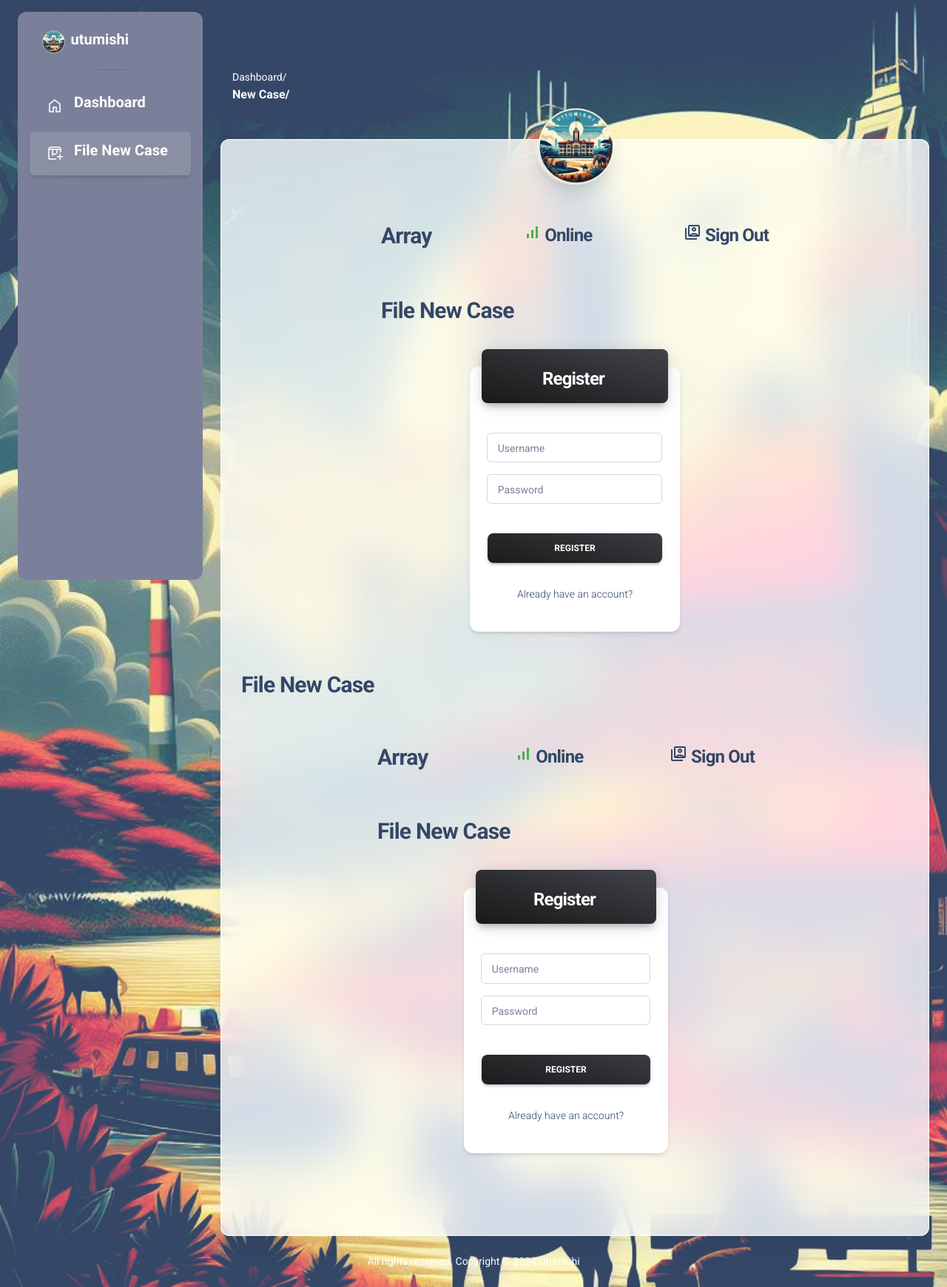
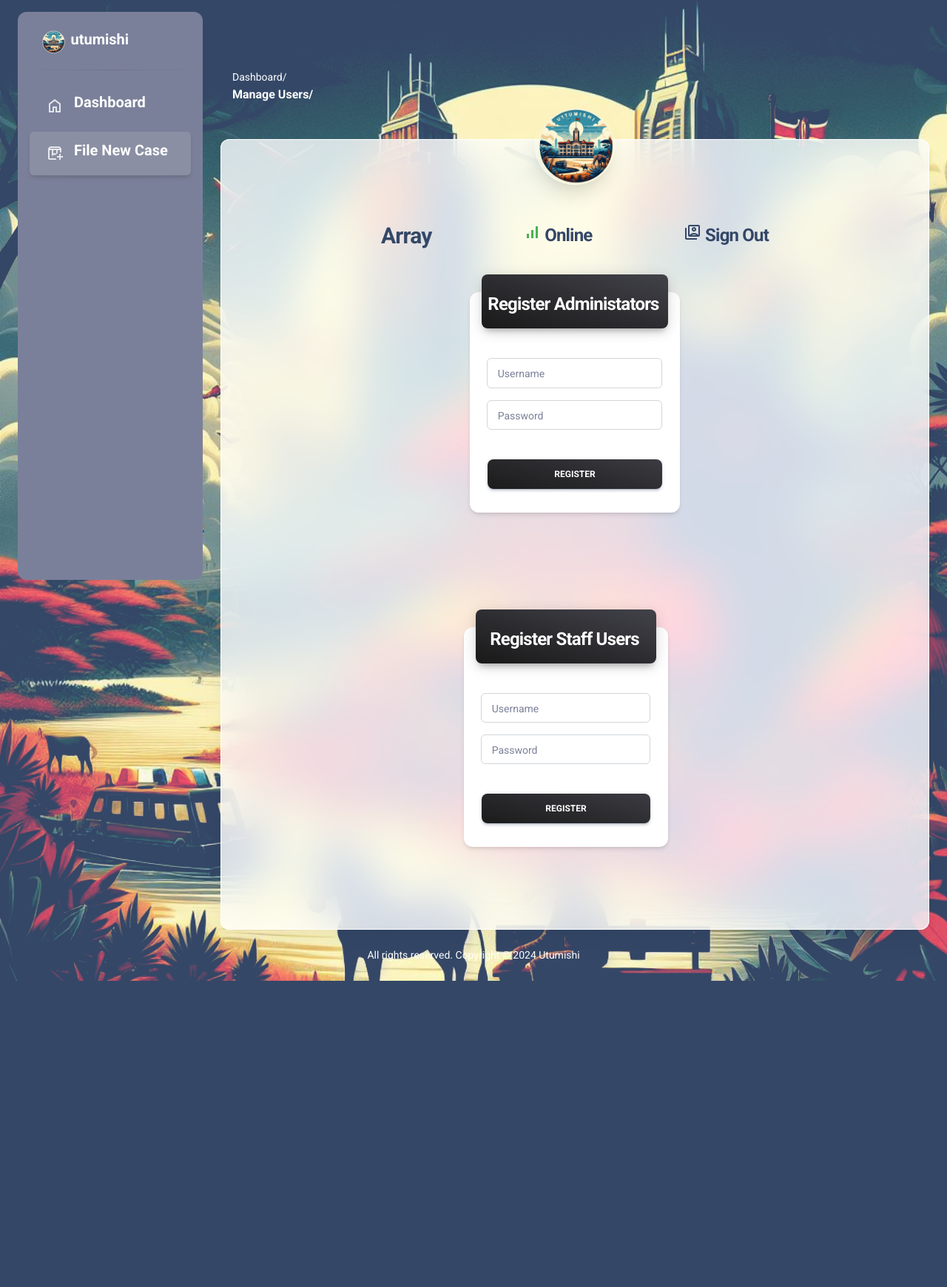
Before and after one commit to iamnotnato/Utumishi, a PHP site: page /app/dashboard/createuser in a window 1280 px wide. Shown: the whole page at 74% size. After the commit the page ends 1326 px from the top, so only its background shows below. Run offline with PHP 8.4, Linux system fonts and the light colour scheme; the visitor is signed in with stand-in values (Sample User, id 1).

Commit message:
fix : minor fixes

```diff
--- a/app/dashboard/createuser.php
+++ b/app/dashboard/createuser.php
@@ -98,7 +98,7 @@ else
           <ol class="breadcrumb bg-transparent mb-0 pb-0 pt-1 px-0 me-sm-6 me-5">
             <li class="breadcrumb-item text-sm text-white active" aria-current="page">Dashboard/</li>
           </ol>
-          <h6 class="font-weight-bolder text-white mb-0">New Case/</h6>
+          <h6 class="font-weight-bolder text-white mb-0">Manage Users/</h6>
         </nav>
         <div class="collapse navbar-collapse mt-sm-0 mt-2 me-md-0 me-sm-4" id="navbar">
           <div class="ms-md-auto pe-md-3 d-flex align-items-center">
@@ -147,14 +147,6 @@ else
                </div>
 
                 </div>
-
-
-                <br>
-                <br>
-                <div class="d-flex justify-content-between align-items-center mb-2">
-                  <h3 class="mb-0">File New Case</h3>
-                </div>
-
               </div>
 
 
@@ -169,7 +161,7 @@ else
                     <div class="card z-index-0 fadeIn3 fadeInBottom">
                         <div class="card-header p-0 position-relative mt-n4 mx-3 z-index-2">
                             <div class="bg-gradient-dark shadow-dark border-radius-lg py-3 pe-1">
-                                <h4 class="text-white font-weight-bolder text-center mt-2 mb-0">Register</h4>
+                                <h4 class="text-white font-weight-bolder text-center mt-2 mb-0">Register Administators</h4>
 
                             </div>
                         </div>
@@ -177,7 +169,7 @@ else
                             <form role="form" action="" method="post" class="text-start">
                                 <div class="input-group input-group-outline my-3">
                                     <label class="form-label">Username</label>
-                                    <input type="text" class="form-control" name="user">
+                                    <input type="text" class="form-control" name="email">
                                 </div>
                                 <div class="input-group input-group-outline mb-3">
                                     <label class="form-label">Password</label>
@@ -187,28 +179,24 @@ else
                                 <div class="text-center">
                                     <button type="submit" value="Login" name="submit" class="btn bg-gradient-dark w-100 my-4 mb-2">Register</button>
                                 </div>
-                                <p class="mt-4 text-sm text-center"><a href="sign-in.php">
-                                    Already have an account?
-                                  </a>
-                                </p>
+
                             </form>
 <?php
 date_default_timezone_set('Africa/Nairobi');
 
 if(isset($_POST['submit'])){
-  if(!empty($_POST['user']) && !empty($_POST['pass'])){
-    $user = $_POST['user'];
+  if(!empty($_POST['email']) && !empty($_POST['pass'])){
+    $user = $_POST['email'];
     $pass = $_POST['pass'];
-    $logon = date("Y-m-d H:i:s");
-    $conn = new mysqli('localhost', 'root', '') or die(mysqli_error());
+     $conn = new mysqli('localhost', 'root', '') or die(mysqli_error());
     $db = mysqli_select_db($conn, 'utumishi') or die("DB Error");
 
-    $query = mysqli_query($conn, "SELECT * FROM tm WHERE user='".$user."'");
+    $query = mysqli_query($conn, "SELECT * FROM admins WHERE email='".$email."'");
     $numrows = mysqli_num_rows($query);
     if($numrows  == 0) {
         $salted = "45sdsdaddjabdabda".$pass."adadavjdvuaudy";
         $hashed = hash('murmur3f',$salted);
-      $sql = "INSERT INTO tm(user,pass,logon) VALUES('$user','$hashed','$logon')";
+      $sql = "INSERT INTO admins (email,pass) VALUES('$user','$hashed')";
       $result = mysqli_query($conn, $sql);
       if($result){
         ?>
@@ -216,7 +204,7 @@ if(isset($_POST['submit'])){
       alert('Your account has been successfully created. Proceed to Login');
     </script>
     <?php
-    echo '<script>window.location="index.php"</script>';
+    echo '<script>window.location="createuser.php"</script>';
       }
       else{
         echo "Failed to create account";
@@ -241,14 +229,6 @@ if(isset($_POST['submit'])){
             </div>
 
 
-            <br>
-            <br>
-
-
-
-            <div class="d-flex justify-content-between align-items-center mb-2">
-                  <h3 class="mb-0">File New Case</h3>
-                </div>
 
               </div>
 
@@ -258,25 +238,12 @@ if(isset($_POST['submit'])){
               <div class="row py-5">
               <div class="col-lg-7 col-md-7 z-index-2 position-relative px-md-2 px-sm-5 mx-auto">
                 <div class="d-flex justify-content-between align-items-center mb-2">
-                  <h3 class="mb-0"><?=$_SESSION['sess_user'];?></h3>
-                  <div class="d-block">
-
-                  <h4 class="mb-0"> <i class="material-symbols-outlined ms-1 text-success" style="font-size: 24px;">signal_cellular_alt</i> Online</h4>
-                </div>
-
-                <div class="d-block">
-
-                 <a href="logout" class="mb-0 h4"> <i class="material-symbols-outlined ms-1" style="font-size: 24px;">switch_account</i> Sign Out</a>
-               </div>
 
                 </div>
 
 
                 <br>
                 <br>
-                <div class="d-flex justify-content-between align-items-center mb-2">
-                  <h3 class="mb-0">File New Case</h3>
-                </div>
 
               </div>
 
@@ -293,7 +260,7 @@ if(isset($_POST['submit'])){
                     <div class="card z-index-0 fadeIn3 fadeInBottom">
                         <div class="card-header p-0 position-relative mt-n4 mx-3 z-index-2">
                             <div class="bg-gradient-dark shadow-dark border-radius-lg py-3 pe-1">
-                                <h4 class="text-white font-weight-bolder text-center mt-2 mb-0">Register</h4>
+                                <h4 class="text-white font-weight-bolder text-center mt-2 mb-0">Register Staff Users</h4>
 
                             </div>
                         </div>
@@ -301,38 +268,34 @@ if(isset($_POST['submit'])){
                             <form role="form" action="" method="post" class="text-start">
                                 <div class="input-group input-group-outline my-3">
                                     <label class="form-label">Username</label>
-                                    <input type="text" class="form-control" name="user">
+                                    <input type="text" class="form-control" name="emails">
                                 </div>
                                 <div class="input-group input-group-outline mb-3">
                                     <label class="form-label">Password</label>
-                                    <input type="password" class="form-control" name="pass">
+                                    <input type="password" class="form-control" name="passwords">
                                 </div>
 
                                 <div class="text-center">
-                                    <button type="submit" value="Login" name="submit" class="btn bg-gradient-dark w-100 my-4 mb-2">Register</button>
+                                    <button type="submit" value="Login" name="submitted" class="btn bg-gradient-dark w-100 my-4 mb-2">Register</button>
                                 </div>
-                                <p class="mt-4 text-sm text-center"><a href="sign-in.php">
-                                    Already have an account?
-                                  </a>
-                                </p>
+
                             </form>
 <?php
 date_default_timezone_set('Africa/Nairobi');
 
-if(isset($_POST['submit'])){
-  if(!empty($_POST['user']) && !empty($_POST['pass'])){
-    $user = $_POST['user'];
-    $pass = $_POST['pass'];
-    $logon = date("Y-m-d H:i:s");
-    $conn = new mysqli('localhost', 'root', '') or die(mysqli_error());
+if(isset($_POST['submitted'])){
+  if(!empty($_POST['emails']) && !empty($_POST['passwords'])){
+    $emails = $_POST['emails'];
+    $passwords = $_POST['passwords'];
+      $conn = new mysqli('localhost', 'root', '') or die(mysqli_error());
     $db = mysqli_select_db($conn, 'utumishi') or die("DB Error");
 
-    $query = mysqli_query($conn, "SELECT * FROM tm WHERE user='".$user."'");
+    $query = mysqli_query($conn, "SELECT * FROM staff WHERE emails='".$emails."'");
     $numrows = mysqli_num_rows($query);
     if($numrows  == 0) {
         $salted = "45sdsdaddjabdabda".$pass."adadavjdvuaudy";
         $hashed = hash('murmur3f',$salted);
-      $sql = "INSERT INTO tm(user,pass,logon) VALUES('$user','$hashed','$logon')";
+      $sql = "INSERT INTO staff(emails,passwords) VALUES('$emails','$hashed')";
       $result = mysqli_query($conn, $sql);
       if($result){
         ?>
@@ -340,7 +303,7 @@ if(isset($_POST['submit'])){
       alert('Your account has been successfully created. Proceed to Login');
     </script>
     <?php
-    echo '<script>window.location="index.php"</script>';
+    echo '<script>window.location="createuser.php"</script>';
       }
       else{
         echo "Failed to create account";
```
Also changed, not shown: app/dashboard/cases.php (+17 -7 lines), app/dashboard/feedback.php (+18 -8 lines), app/dashboard/home.php (+8 -8 lines).
